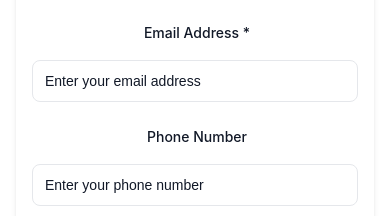
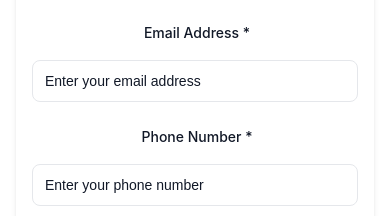
Before and after one commit to BHADOURIAKUNALSINGH/Auzland, a React (Create React App) app: page /contact in a window 390 px wide. Shown: the part 1551-1767 px from the top of the page. Built offline with nearby package versions, Linux system fonts and the light colour scheme; no server answers; what aws-amplify would draw is missing.

Commit message:
Make phone number required in contact form: Add asterisk and required attribute

```diff
--- a/src/auzland/ContactPage.js
+++ b/src/auzland/ContactPage.js
@@ -164,13 +164,14 @@ const ContactPage = () => {
                 </div>
 
                 <div className="form-group">
-                  <label htmlFor="phone">Phone Number</label>
+                  <label htmlFor="phone">Phone Number *</label>
                   <input
                     type="tel"
                     id="phone"
                     name="phone"
                     value={formData.phone}
                     onChange={handleChange}
+                    required
                     placeholder="Enter your phone number"
                   />
                 </div>
--- a/src/auzland/pages/ContactPage.js
+++ b/src/auzland/pages/ContactPage.js
@@ -166,13 +166,14 @@ const ContactPage = () => {
                 </div>
 
                 <div className="form-group">
-                  <label htmlFor="phone">Phone Number</label>
+                  <label htmlFor="phone">Phone Number *</label>
                   <input
                     type="tel"
                     id="phone"
                     name="phone"
                     value={formData.phone}
                     onChange={handleChange}
+                    required
                     placeholder="Enter your phone number"
                   />
                 </div>
```
